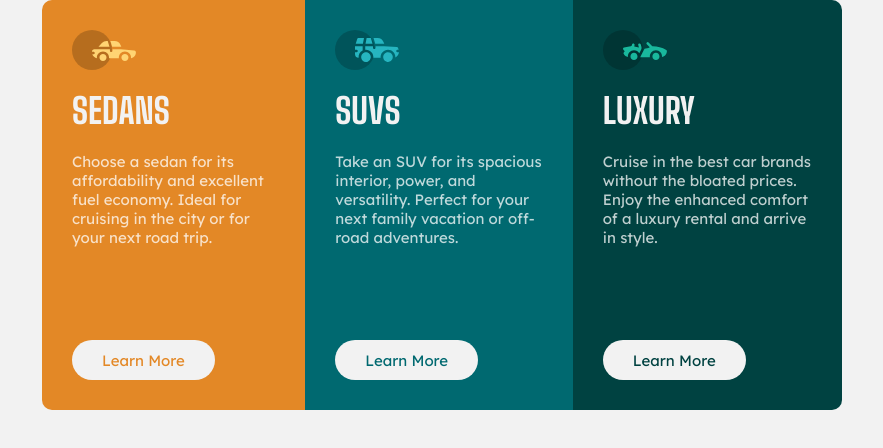
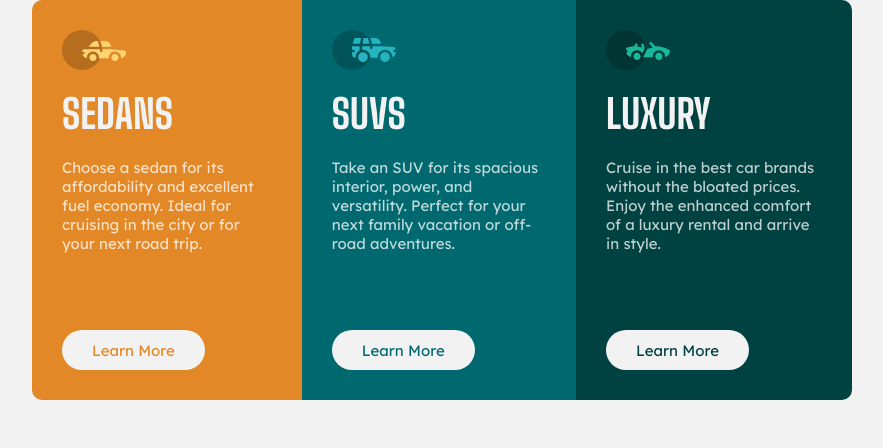
Before and after one commit to Icyhuman/KodehodeFullstack1, a plain HTML site: page HtmlCssWeek2/index.html in a window 1280 px wide. Shown: the whole page, without its empty margins (198-1081 px from the left). Drawn offline with Linux system fonts and the light colour scheme.

Commit message:
Done for the day, a couple minor tweaks away from being exact

```diff
--- a/HtmlCssWeek2/style.css
+++ b/HtmlCssWeek2/style.css
@@ -3,49 +3,57 @@
   padding: 0;
 }
 
-@font-face{
+@font-face {
   font-family: "Lexend Deca";
   src: url(Fonts/LexendDeca-VariableFont_wght.ttf) format("truetype");
   font-weight: 400;
 }
-@font-face{
+@font-face {
   font-family: "Big Shoulders Display";
   src: url(Fonts/BigShoulders-VariableFont_opsz\,wght.ttf) format("truetype");
   font-weight: 700;
 }
-body{
+body {
   background-color: hsl(0, 0%, 95%);
+  min-height: 100vh;
+  width: 100vw;
+}
+main{
+    width: 100vw;
+    display: flex;
+    align-items: center;
 }
 p {
   font-size: 15px;
   font-family: "Lexend Deca";
   color: hsla(0, 0%, 100%, 0.75);
 }
-h2{
-    font-size: 35px;
+h2 {
+  font-size: 40px;
   font-family: "Big Shoulders Display";
-    color:  hsl(0, 0%, 95%);
+  color: hsl(0, 0%, 95%);
 }
-#cars-container{
+#cars-container {
   display: flex;
   border-radius: 10px;
   overflow: hidden;
-    width: 60%;
-    min-width: 800px;
+  width: 90%;
+  min-width: 650px;
+  max-width: 820px;
   margin: auto;
 }
-.car{
+.car {
   padding: 30px;
   display: flex;
   flex-direction: column;
   justify-content: space-between;
   gap: 20px;
- height: 350px;
+  height: 340px;
 }
-.car-icon{
+.car-icon {
   width: 64px;
 }
-.car-btn{
+.car-btn {
   color: inherit;
   background-color: hsl(0, 0%, 95%);
   font-size: 15px;
@@ -56,16 +64,26 @@ h2{
   width: fit-content;
   border: 0;
   margin-top: auto;
+  transition: 1s;
 }
-#sedan{
+/*The reference image didn't show hover effects.
+But this subtle hover is very smooth and cool.
+So I'm taking a creative liberty :)*/
+.car-btn:hover{
+    background-color: hsl(0, 0%, 90%);
+}
+/*I declare color here so I can use inherit on buttons.
+This way I get all individual styling done in one place.
+Very nice and orderly!*/
+#sedan {
   background-color: hsl(31, 77%, 52%);
   color: hsl(31, 77%, 52%);
 }
-#suv{
+#suv {
   background-color: hsl(184, 100%, 22%);
   color: hsl(184, 100%, 22%);
 }
-#luxury{
+#luxury {
   background-color: hsl(179, 100%, 13%);
   color: hsl(179, 100%, 13%);
 }
```
Also changed, not shown: HtmlCssWeek2/index.html (+5 -0 lines). Lines whose indentation alone changed are shown as unchanged.
